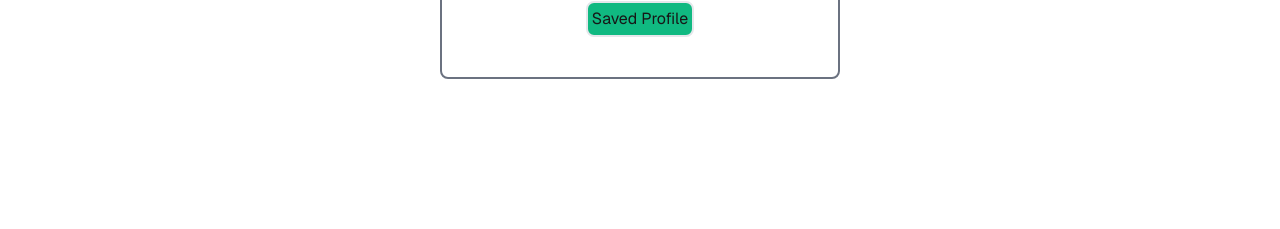
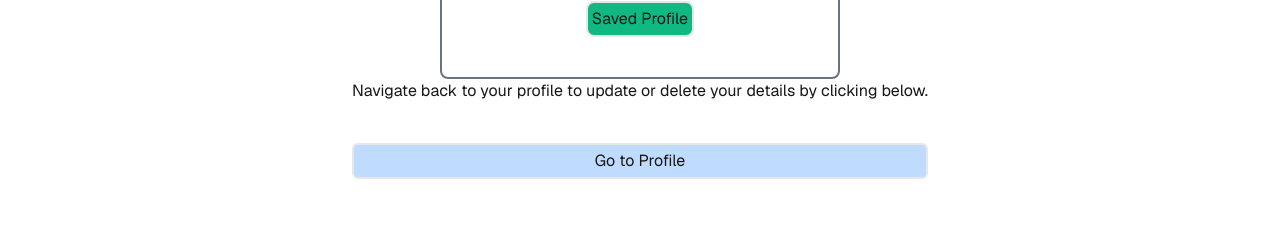
Before and after one commit to Amishka-Sayyid/SocialNetwork, a Next.js app: page /createProfile in a window 1280 px wide. Shown: the part 453-682 px from the top of the page. Built offline with nearby package versions, Linux system fonts and the light colour scheme; no server answers.

Commit message:
added link ro profile page to update and create form for easy navigation

```diff
--- a/src/app/createProfile/page.js
+++ b/src/app/createProfile/page.js
@@ -94,12 +94,23 @@ export default function CreateProfile() {
 
       {error && <p className="text-red-500">{error}</p>}
 
-      {/* Show link to the user page if the profile is saved */}
+      {/* Showing link to the user page once profile is saved */}
       {profileSaved && username && (
         <button className="bg-blue-400 border-2 p-1 m-4 hover:bg-blue-200 rounded-lg">
           <Link href={`/user/${username}`}>Go to User Page</Link>
         </button>
       )}
+
+      <h3 className="mb-4">
+        Navigate back to your profile to update or delete your details by
+        clicking below.
+      </h3>
+      <Link
+        href={`/profile`}
+        className="text-black-500 hover:bg-blue-500 w-full mt-6 p-1 rounded-md border-2 bg-blue-200 text-center"
+      >
+        Go to Profile
+      </Link>
     </div>
   );
 }
--- a/src/app/profile/[id]/update-profile/page.js
+++ b/src/app/profile/[id]/update-profile/page.js
@@ -1,6 +1,7 @@
 import { db } from "@/utils/dbConnection";
 import { revalidatePath } from "next/cache";
 import { redirect } from "next/navigation";
+import Link from "next/link";
 export default async function updateProfile({ params }) {
   const slug = await params;
 
@@ -76,6 +77,16 @@ export default async function updateProfile({ params }) {
             update
           </button>
         </form>
+
+        <h3 className="mb-4">
+          Click below to navigate back to your profile page
+        </h3>
+        <Link
+          href={`/profile`}
+          className="text-black-500 hover:bg-blue-500 w-full mt-6 p-1 rounded-md border-2 bg-blue-200 text-center"
+        >
+          Go to Profile
+        </Link>
       </div>
     </>
   );
```
